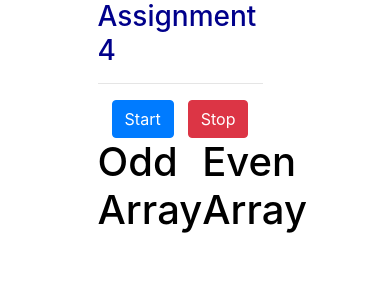
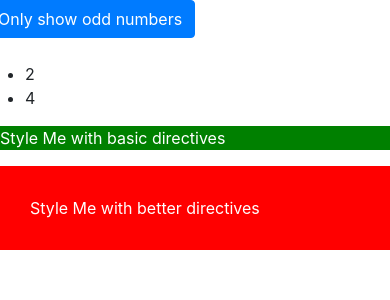
Before and after one commit to khushboothakur2305/Angular-Learning, an Angular app: page / in a window 390 px wide. Shown: the top 300 px of the page. Built offline with nearby package versions, Linux system fonts and the light colour scheme.

Commit message:
Directives Updates

```diff
--- a/src/app/app.component.css
+++ b/src/app/app.component.css
@@ -1,3 +1,6 @@
-h3 {
-  color: darkblue;
+.container {
+  margin-top: 30px;
 }
+.odd {
+  color: red;
+}
--- a/src/app/app.component.html
+++ b/src/app/app.component.html
@@ -1,4 +1,4 @@
-<div
+<!-- <div
   style="
     height: 100%;
     width: 100%;
@@ -22,4 +22,42 @@
       <app-game-control></app-game-control>
     </div>
   </div>
+</div> -->
+<div class="row">
+  <div class="col-xs-12">
+    <button class="btn btn-primary" (click)="onlyOdd = !onlyOdd">
+      Only show odd numbers
+    </button>
+    <br /><br />
+    <ul>
+      <div *ngIf="onlyOdd">
+        <li
+          class="list-odd-item"
+          [ngClass]="{ odd: odd % 2 !== 0 }"
+          [ngStyle]="{
+            backgroundColor: odd % 2 !== 0 ? 'yellow' : 'transparent'
+          }"
+          *ngFor="let odd of oddNumbers"
+        >
+          {{ odd }}
+        </li>
+      </div>
+      <div *ngIf="!onlyOdd">
+        <li
+          class="list-odd-item"
+          [ngClass]="{ odd: even % 2 !== 0 }"
+          [ngStyle]="{
+            backgroundColor: even % 2 !== 0 ? 'yellow' : 'transparent'
+          }"
+          *ngFor="let even of evenNumbers"
+        >
+          {{ even }}
+        </li>
+      </div>
+    </ul>
+  </div>
 </div>
+<p appBasicHighlight>Style Me with basic directives</p>
+<p [appBetterHighlight]="'pink'" defaultColor="red">
+  Style Me with better directives
+</p>
--- a/src/app/app.component.ts
+++ b/src/app/app.component.ts
@@ -9,6 +9,10 @@ import { Component } from '@angular/core';
 export class AppComponent {
   title = 'angular-learning';
   headers;
+  numbers = [1, 2, 3, 4, 5];
+  onlyOdd = false;
+  evenNumbers = [2, 4];
+  oddNumbers = [1, 3, 5];
   constructor(private http: HttpClient) {
     this.headers = new HttpHeaders({
       'x-rapidapi-key': '0afffbcfb4msh151e32a1bd8a873p133d65jsn392ba09aba88',
--- a/src/app/app.module.ts
+++ b/src/app/app.module.ts
@@ -8,6 +8,8 @@ import { HttpClientModule } from '@angular/common/http';
 import { GameControlComponent } from './Assignment4/game-control/game-control.component';
 import { OddComponent } from './Assignment4/odd/odd.component';
 import { EvenComponent } from './Assignment4/even/even.component';
+import { BasicHighlightDirective } from './basic-highlight/basic-highlight.directive';
+import { BetterHighlightDirective } from './better-highlight/better-highlight.directive';
 @NgModule({
   declarations: [
     AppComponent,
@@ -16,6 +18,8 @@ import { EvenComponent } from './Assignment4/even/even.component';
     GameControlComponent,
     OddComponent,
     EvenComponent,
+    BasicHighlightDirective,
+    BetterHighlightDirective,
   ],
   imports: [BrowserModule, FormsModule, HttpClientModule],
   providers: [],
--- /dev/null
+++ b/src/app/basic-highlight/basic-highlight.directive.ts
@@ -0,0 +1,11 @@
+import { Directive, ElementRef, OnInit } from '@angular/core';
+@Directive({
+  selector: '[appBasicHighlight]',
+})
+export class BasicHighlightDirective implements OnInit {
+  constructor(private elementRef: ElementRef) {}
+  ngOnInit() {
+    this.elementRef.nativeElement.style.backgroundColor = 'green';
+    this.elementRef.nativeElement.style.color = 'white';
+  }
+}
--- /dev/null
+++ b/src/app/better-highlight/better-highlight.directive.ts
@@ -0,0 +1,37 @@
+import {
+  Directive,
+  ElementRef,
+  HostBinding,
+  HostListener,
+  Input,
+  OnInit,
+  Renderer2,
+} from '@angular/core';
+
+@Directive({
+  selector: '[appBetterHighlight]',
+})
+export class BetterHighlightDirective implements OnInit {
+  @Input() defaultColor: string;
+  @Input('appBetterHighlight') highlightColor: string;
+  @HostBinding('style.backgroundColor') backgroundColor: string;
+  constructor(private Render: Renderer2, private elemenetRef: ElementRef) {}
+  ngOnInit() {
+    this.backgroundColor = this.defaultColor;
+    // this.Render.setStyle(
+    //   this.elemenetRef.nativeElement,
+    //   'background-color',
+    //   'pink'
+    // );
+    this.Render.setStyle(this.elemenetRef.nativeElement, 'padding', '30px');
+    this.Render.setStyle(this.elemenetRef.nativeElement, 'color', 'white');
+  }
+  @HostListener('mouseenter') mouseover(eventData: Event) {
+    // this.Render.setStyle(this.elemenetRef.nativeElement, 'padding', '30px');
+    this.backgroundColor = this.highlightColor;
+  }
+  @HostListener('mouseleave') mouseleave(eventData: Event) {
+    // this.Render.setStyle(this.elemenetRef.nativeElement, 'padding', '0px');
+    this.backgroundColor = this.defaultColor;
+  }
+}
```
Also changed, not shown: 1 other file (tests, documents, lock files or other folders).
